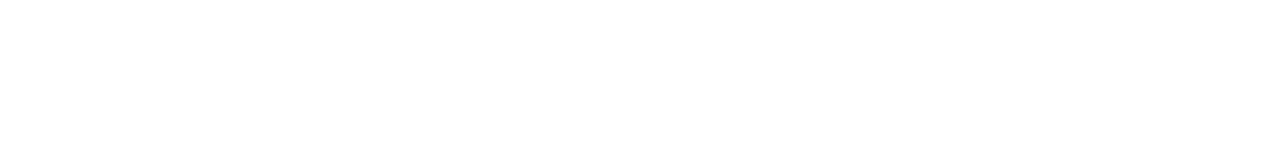
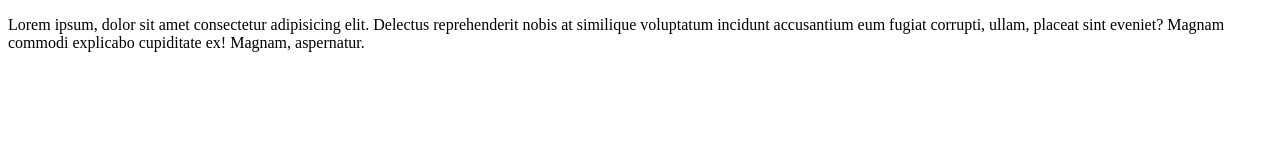
Before and after one commit to Kazimovelxan/simplerepo, a plain HTML site: page index.html in a window 1280 px wide. Drawn offline with Linux system fonts and the light colour scheme.

Commit message:
add paragraph

```diff
--- a/index.html
+++ b/index.html
@@ -7,6 +7,6 @@
     <title>Document</title>
 </head>
 <body>
-
+    <p>Lorem ipsum, dolor sit amet consectetur adipisicing elit. Delectus reprehenderit nobis at similique voluptatum incidunt accusantium eum fugiat corrupti, ullam, placeat sint eveniet? Magnam commodi explicabo cupiditate ex! Magnam, aspernatur.</p>
 </body>
 </html>
```
